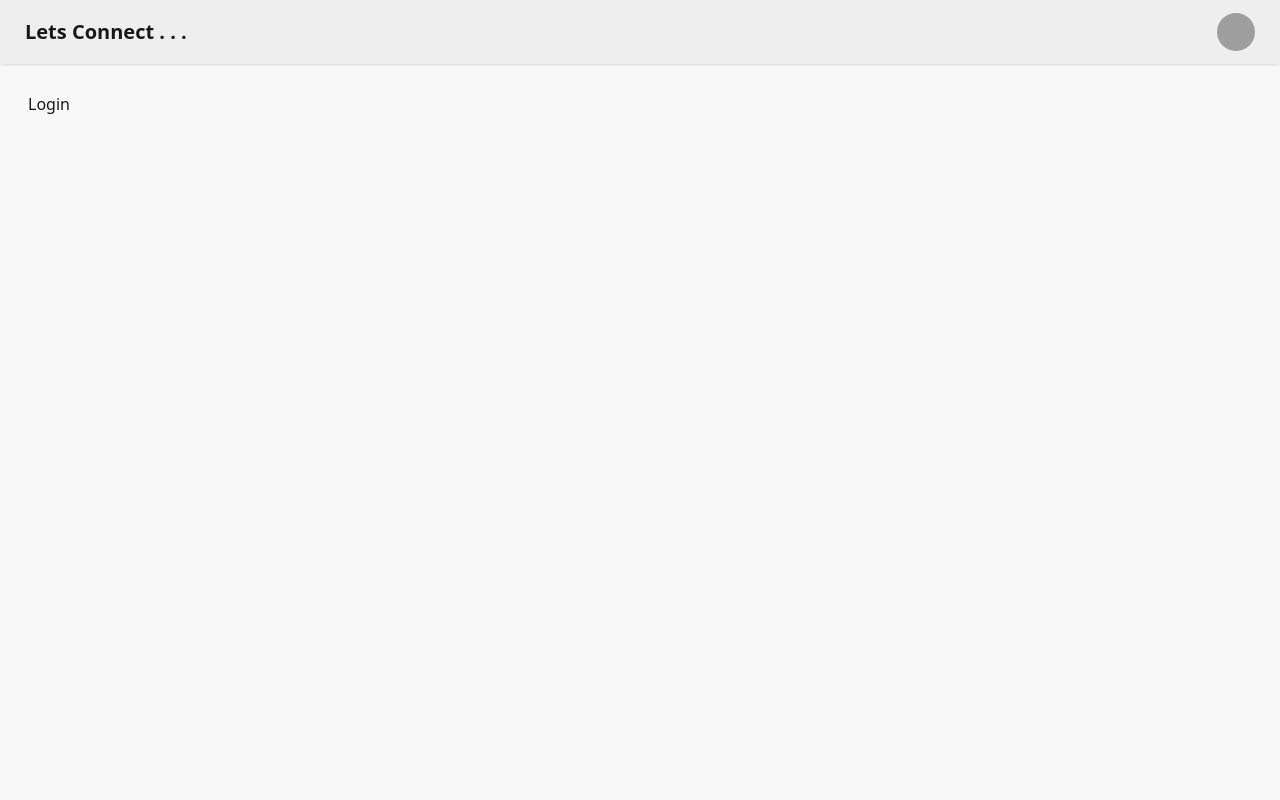
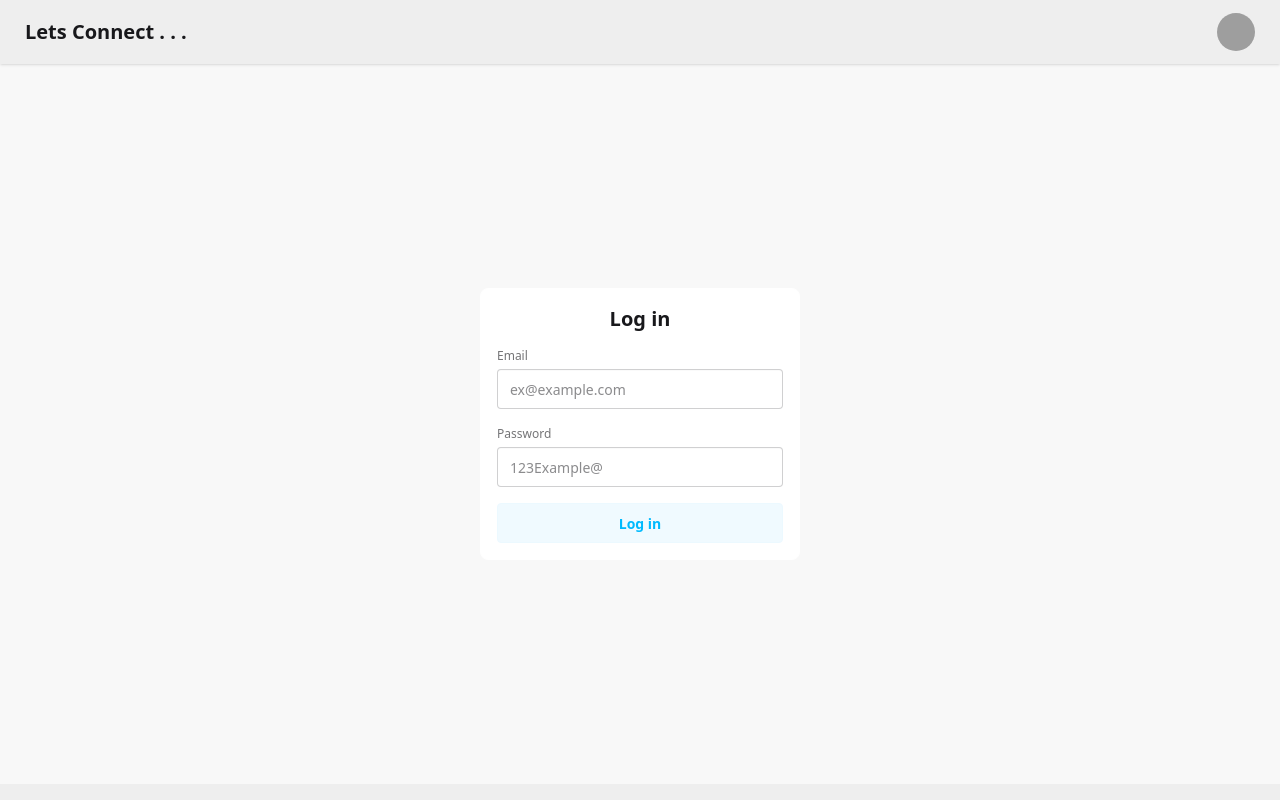
Before and after one commit to princeharshpal/Full-Stack-Dating-App, a React (Vite) app in the folder Frontend/: page /login in a window 1280 px wide. Shown: the top 800 px of the page. Built offline with nearby package versions, Linux system fonts and the light colour scheme; grey boxes are pictures that could not be loaded.

Commit message:
login form validated

```diff
--- a/Frontend/package.json
+++ b/Frontend/package.json
@@ -10,11 +10,12 @@
     "preview": "vite preview"
   },
   "dependencies": {
+    "@hookform/resolvers": "^5.0.1",
     "@tailwindcss/vite": "^4.1.4",
     "axios": "^1.8.4",
     "react": "^19.0.0",
     "react-dom": "^19.0.0",
-    "react-form-hook": "^0.0.1",
+    "react-hook-form": "^7.55.0",
     "react-router-dom": "^7.5.0",
     "tailwindcss": "^4.1.4",
     "yup": "^1.6.1"
--- a/Frontend/src/Layout/MainLayout.jsx
+++ b/Frontend/src/Layout/MainLayout.jsx
@@ -7,7 +7,7 @@ const MainLayout = () => {
   return (
     <>
       <Navbar />
-      <div className="w-full min-h-screen bg-base-200 p-7">
+      <div className="w-full h-[90vh] bg-base-200 p-7">
         <Outlet />
       </div>
       <Footer />
--- a/Frontend/src/components/Footer.jsx
+++ b/Frontend/src/components/Footer.jsx
@@ -1,5 +1,5 @@
 import React from "react";
-
+import { Link } from "react-router-dom";
 const Footer = () => {
   return (
     <footer className="footer footer-horizontal footer-center bg-base-300 text-primary-content p-10">
@@ -15,16 +15,13 @@ const Footer = () => {
         >
           <path d="M22.672 15.226l-2.432.811.841 2.515c.33 1.019-.209 2.127-1.23 2.456-1.15.325-2.148-.321-2.463-1.226l-.84-2.518-5.013 1.677.84 2.517c.391 1.203-.434 2.542-1.831 2.542-.88 0-1.601-.564-1.86-1.314l-.842-2.516-2.431.809c-1.135.328-2.145-.317-2.463-1.229-.329-1.018.211-2.127 1.231-2.456l2.432-.809-1.621-4.823-2.432.808c-1.355.384-2.558-.59-2.558-1.839 0-.817.509-1.582 1.327-1.846l2.433-.809-.842-2.515c-.33-1.02.211-2.129 1.232-2.458 1.02-.329 2.13.209 2.461 1.229l.842 2.515 5.011-1.677-.839-2.517c-.403-1.238.484-2.553 1.843-2.553.819 0 1.585.509 1.85 1.326l.841 2.517 2.431-.81c1.02-.33 2.131.211 2.461 1.229.332 1.018-.21 2.126-1.23 2.456l-2.433.809 1.622 4.823 2.433-.809c1.242-.401 2.557.484 2.557 1.838 0 .819-.51 1.583-1.328 1.847m-8.992-6.428l-5.01 1.675 1.619 4.828 5.011-1.674-1.62-4.829z"></path>
         </svg>
-        <p className="font-bold">
-          ACME Industries Ltd.
-          <br />
-          Providing reliable tech since 1992
-        </p>
+        <p className="font-bold text-xl">Lets Connect . . .</p>
         <p>Copyright © {new Date().getFullYear()} - All right reserved</p>
       </aside>
+
       <nav>
         <div className="grid grid-flow-col gap-4">
-          <a>
+          <Link>
             <svg
               xmlns="http://www.w3.org/2000/svg"
               width="24"
@@ -34,8 +31,8 @@ const Footer = () => {
             >
               <path d="M24 4.557c-.883.392-1.832.656-2.828.775 1.017-.609 1.798-1.574 2.165-2.724-.951.564-2.005.974-3.127 1.195-.897-.957-2.178-1.555-3.594-1.555-3.179 0-5.515 2.966-4.797 6.045-4.091-.205-7.719-2.165-10.148-5.144-1.29 2.213-.669 5.108 1.523 6.574-.806-.026-1.566-.247-2.229-.616-.054 2.281 1.581 4.415 3.949 4.89-.693.188-1.452.232-2.224.084.626 1.956 2.444 3.379 4.6 3.419-2.07 1.623-4.678 2.348-7.29 2.04 2.179 1.397 4.768 2.212 7.548 2.212 9.142 0 14.307-7.721 13.995-14.646.962-.695 1.797-1.562 2.457-2.549z"></path>
             </svg>
-          </a>
-          <a>
+          </Link>
+          <Link>
             <svg
               xmlns="http://www.w3.org/2000/svg"
               width="24"
@@ -45,8 +42,8 @@ const Footer = () => {
             >
               <path d="M19.615 3.184c-3.604-.246-11.631-.245-15.23 0-3.897.266-4.356 2.62-4.385 8.816.029 6.185.484 8.549 4.385 8.816 3.6.245 11.626.246 15.23 0 3.897-.266 4.356-2.62 4.385-8.816-.029-6.185-.484-8.549-4.385-8.816zm-10.615 12.816v-8l8 3.993-8 4.007z"></path>
             </svg>
-          </a>
-          <a>
+          </Link>
+          <Link>
             <svg
               xmlns="http://www.w3.org/2000/svg"
               width="24"
@@ -56,7 +53,7 @@ const Footer = () => {
             >
               <path d="M9 8h-3v4h3v12h5v-12h3.642l.358-4h-4v-1.667c0-.955.192-1.333 1.115-1.333h2.885v-5h-3.808c-3.596 0-5.192 1.583-5.192 4.615v3.385z"></path>
             </svg>
-          </a>
+          </Link>
         </div>
       </nav>
     </footer>
--- a/Frontend/src/components/Login.jsx
+++ b/Frontend/src/components/Login.jsx
@@ -1,9 +1,113 @@
-import React from 'react'
+import React from "react";
+import * as yup from "yup";
+import { useForm } from "react-hook-form";
+import { yupResolver } from "@hookform/resolvers/yup";
 
 const Login = () => {
+  const validationSchema = yup
+    .object({
+      email: yup
+        .string()
+        .email("Invalid email address!")
+        .required("Email is required!"),
+      password: yup
+        .string()
+        .required("Password is required!")
+        .min(6, "Password should be at least 6 characters long!")
+        .matches(/[A-Z]/, "Password must have at least 1 uppercase letter!")
+        .matches(/[a-z]/, "Password must have at least 1 lowercase letter!")
+        .matches(/[0-9]/, "Password must have at least 1 number!")
+        .matches(
+          /[~`!@#$%^&*()_=+]/,
+          "Password must have at least 1 special character!"
+        ),
+    })
+    .required();
+
+  const {
+    register,
+    handleSubmit,
+    formState: { errors, isSubmitting },
+    setError,
+    reset,
+  } = useForm({
+    defaultValues: {
+      email: "",
+      password: "",
+    },
+    resolver: yupResolver(validationSchema),
+  });
+
+  const onSubmit = async (data) => {
+    try {
+      await validationSchema.validate(data, { abortEarly: false });
+      console.log("Form submitted successfully", data);
+    } catch (err) {
+      if (err.inner) {
+        err.inner.forEach((validationError) => {
+          setError(validationError.path, {
+            type: "manual",
+            message: validationError.message,
+          });
+        });
+      } else {
+        console.error(err);
+      }
+    }
+  };
+
   return (
-    <div>Login</div>
-  )
-}
+    <div className="w-full h-full flex justify-center items-center">
+      <form
+        onSubmit={handleSubmit(onSubmit)}
+        className="fieldset w-xs bg-base-100 border border-base-100 p-4 rounded-box"
+      >
+        <p className="text-center font-semibold text-xl mb-2">Log in</p>
 
-export default Login
+        <div className="space-y-4">
+          <div className="space-y-1">
+            <label htmlFor="email" className="fieldset-label">
+              Email
+            </label>
+            <input
+              id="email"
+              className="input focus:outline-none"
+              placeholder="ex@example.com"
+              {...register("email")}
+            />
+
+            {errors.email && (
+              <p className="text-xs text-red-500">{errors.email.message}</p>
+            )}
+          </div>
+
+          <div className="space-y-1">
+            <label htmlFor="password" className="fieldset-label">
+              Password
+            </label>
+            <input
+              id="password"
+              type="password"
+              className="input focus:outline-none"
+              placeholder="123Example@"
+              {...register("password")}
+            />
+            {errors.password && (
+              <p className="text-xs text-red-500">{errors.password.message}</p>
+            )}
+          </div>
+
+          <button
+            type="submit"
+            className="w-full btn btn-soft btn-info"
+            disabled={isSubmitting}
+          >
+            {isSubmitting ? "Submitting..." : "Log in"}
+          </button>
+        </div>
+      </form>
+    </div>
+  );
+};
+
+export default Login;
--- a/Frontend/src/components/Navbar.jsx
+++ b/Frontend/src/components/Navbar.jsx
@@ -1,10 +1,11 @@
 import React from "react";
+import { Link } from "react-router-dom";
 
 const Navbar = () => {
   return (
     <div className="navbar bg-base-300 shadow-sm">
       <div className="flex-1">
-        <a className="btn btn-ghost text-xl">Lets Connect . . .</a>
+        <Link to={"/"} className="btn btn-ghost text-xl">Lets Connect . . .</Link>
       </div>
 
       <div className="flex gap-2 pr-4">
```
Also changed, not shown: 1 other file (tests, documents, lock files or other folders).
